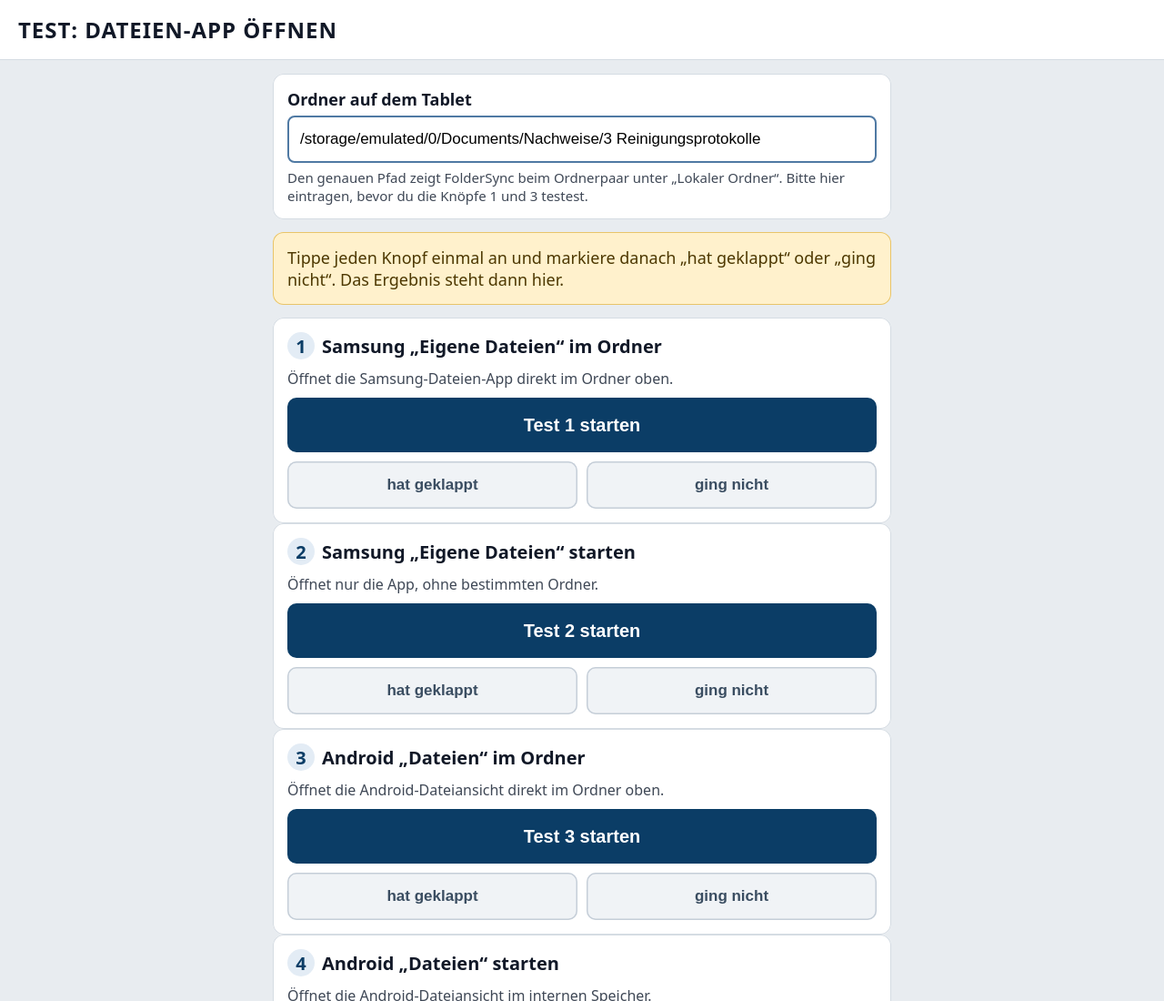
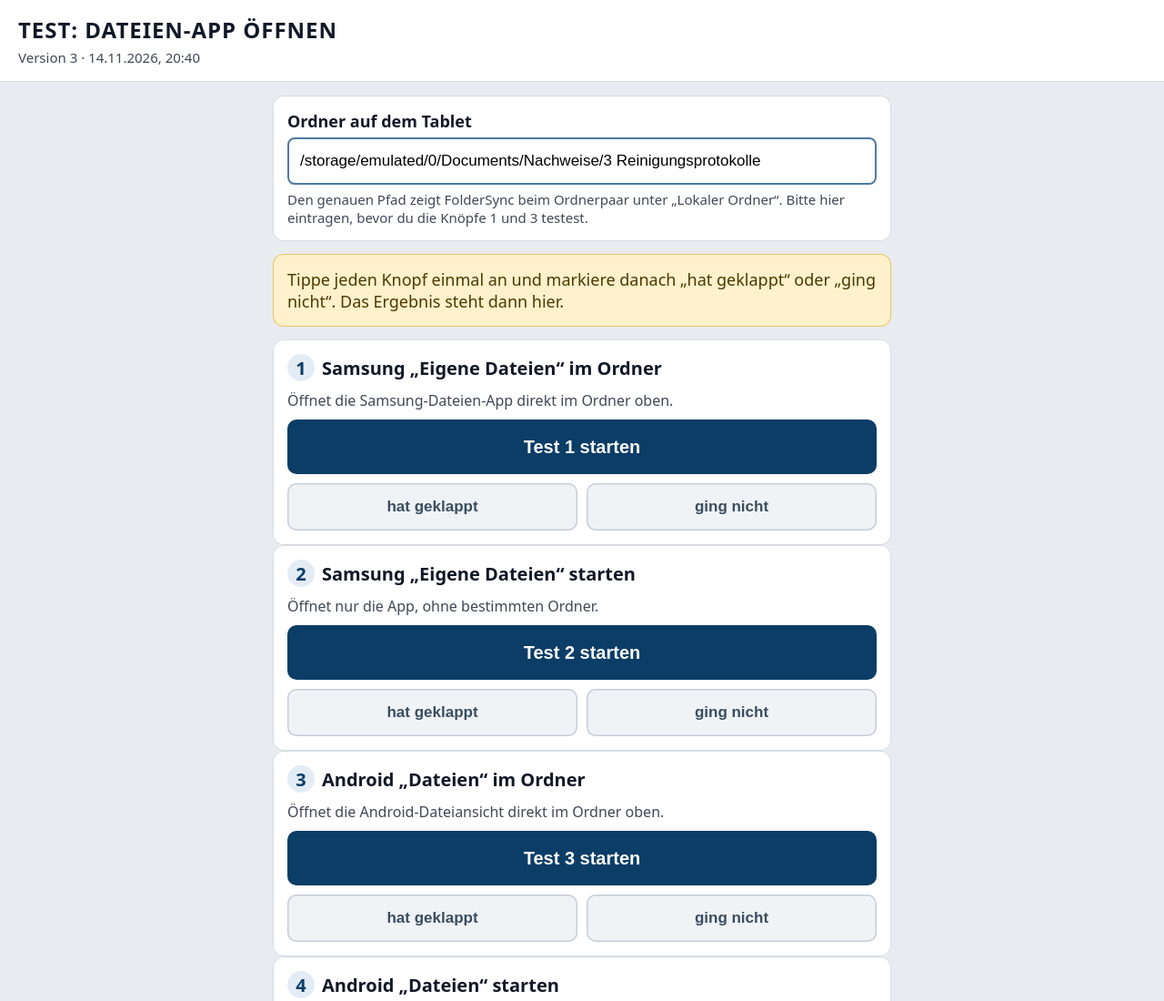
Before and after one commit to Creephunter1303/Seefisch-Feinkost-Reinigungsprotokolle, a plain HTML site: page app/test.html in a window 1280 px wide. Shown: the top 1100 px of the page at 91% size. Drawn offline with Linux system fonts and the light colour scheme.

Commit message:
Versionsnummer auf der Testseite

```diff
--- a/app/test.html
+++ b/app/test.html
@@ -14,6 +14,7 @@
   * { box-sizing: border-box; }
   body { margin: 0; background: #E8ECF0; color: #111827; font-family: system-ui, sans-serif; font-size: 18px; }
   header { background: #fff; padding: 16px 20px; box-shadow: 0 1px 0 #D5DCE3; }
+  .version { margin-top: 4px; font-size: 15px; color: #3F4856; }
   h1 { margin: 0; font-size: 24px; letter-spacing: .04em; text-transform: uppercase; }
   main { padding: 16px 20px 40px; display: flex; flex-direction: column; gap: 14px; max-width: 720px; margin: 0 auto; }
   .box { background: #fff; border-radius: 12px; padding: 16px; box-shadow: inset 0 0 0 1px #D5DCE3; }
@@ -39,7 +40,7 @@
 </style>
 </head>
 <body>
-<header><h1>Test: Dateien-App öffnen</h1></header>
+<header><h1>Test: Dateien-App öffnen</h1><div class="version">Version 3 · 14.11.2026, 20:40</div></header>
 <main>
   <div class="box">
     <label for="pfad">Ordner auf dem Tablet</label>
```
Also changed, not shown: app/index.html (+1 -1 lines).
